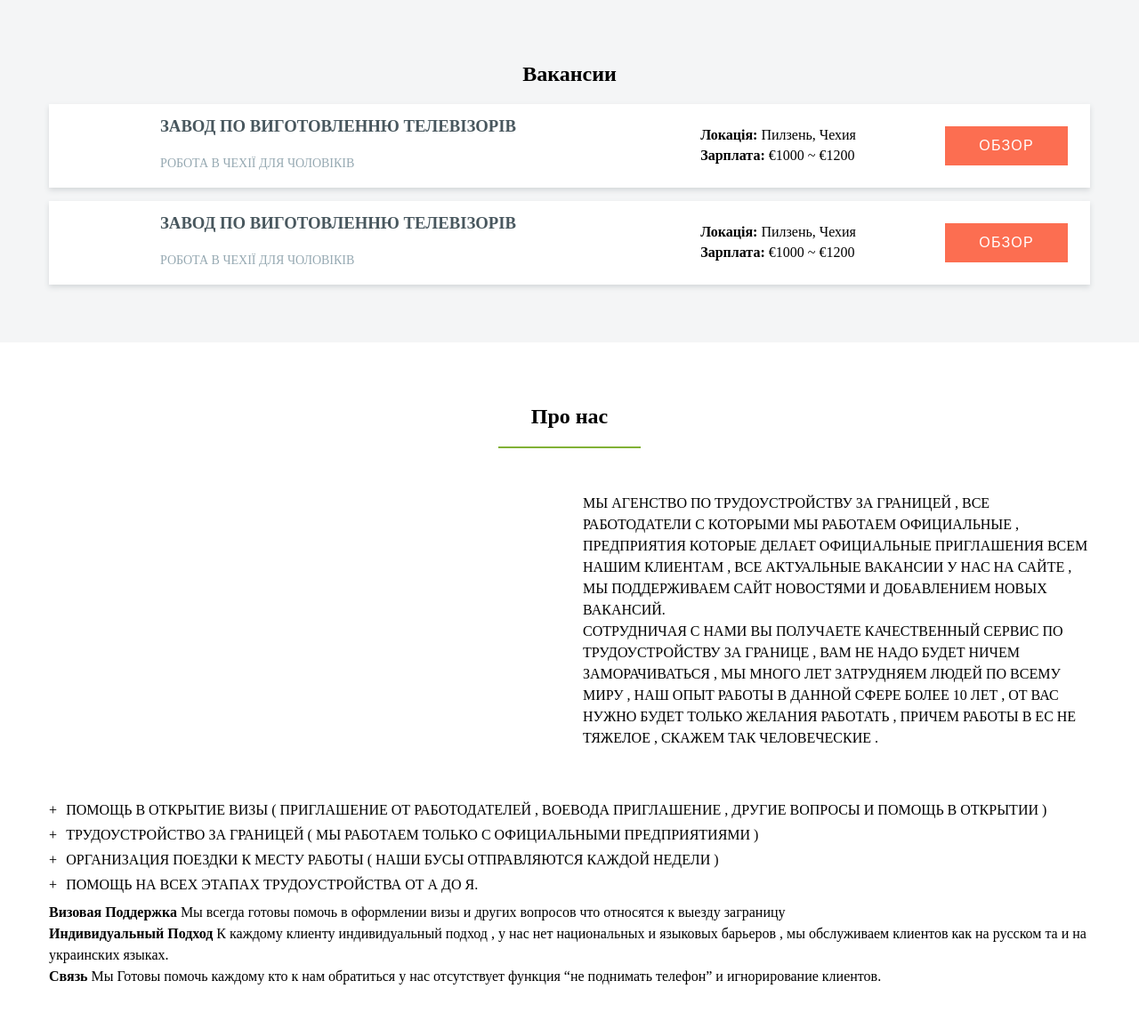
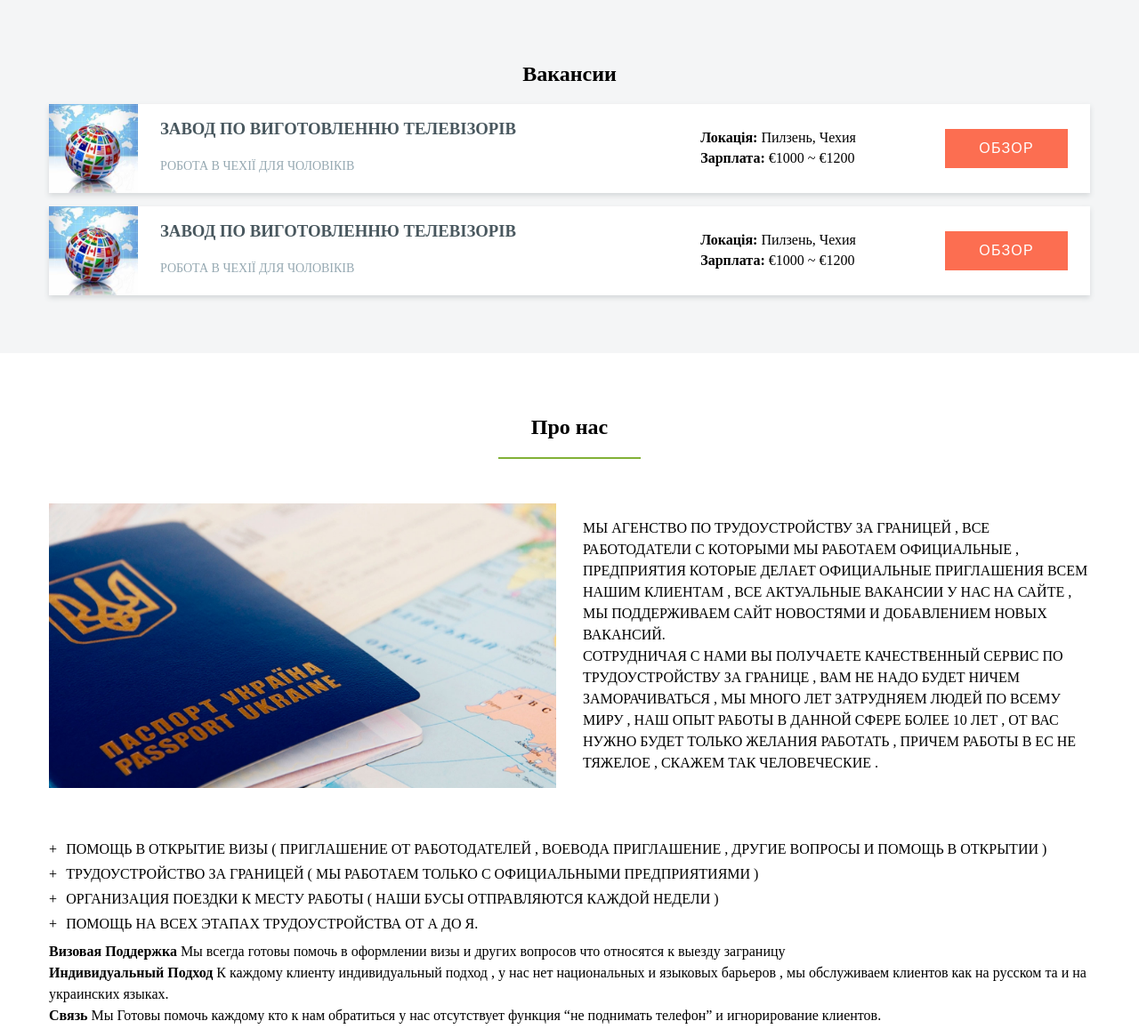
Before and after one commit to maxpavluschenko/landing, a website: page src/index.html in a window 1280 px wide. Shown: the top 1157 px of the page at 89% size. Drawn offline with nearby package versions, Linux system fonts and the light colour scheme; files that its build step writes are made by us from their sources; the site is published under a folder, as on GitHub Pages, so addresses that start at the root find nothing; files whose address does not match are found by name.

Commit message:
create templates

```diff
--- a/src/template/about.html
+++ b/src/template/about.html
@@ -4,7 +4,7 @@
         <div class="line"></div>
         <div class="about-us-wrapper">
             <div>
-                <img src="/img/robota-za-kordonom.jpg" alt="">
+                <img src="img/robota-za-kordonom.jpg" alt="">
             </div>
             <div>
                 <p>МЫ АГЕНСТВО ПО ТРУДОУСТРОЙСТВУ ЗА ГРАНИЦЕЙ , ВСЕ РАБОТОДАТЕЛИ С КОТОРЫМИ МЫ РАБОТАЕМ ОФИЦИАЛЬНЫЕ ,
--- a/src/template/vacancies.html
+++ b/src/template/vacancies.html
@@ -4,7 +4,7 @@
         <div class="vacancies-wrapper">
             <div class="vacancy">
                 <div>
-                    <img src="/img/globus.jpg" alt="">
+                    <img src="img/globus.jpg" alt="">
                 </div>
                 <div class="vacancy-info">
                     <h3>ЗАВОД ПО ВИГОТОВЛЕННЮ ТЕЛЕВІЗОРІВ</h3>
@@ -26,7 +26,7 @@
             </div>
             <div class="vacancy">
                 <div>
-                    <img src="/img/globus.jpg" alt="">
+                    <img src="img/globus.jpg" alt="">
                 </div>
                 <div class="vacancy-info">
                     <h3>ЗАВОД ПО ВИГОТОВЛЕННЮ ТЕЛЕВІЗОРІВ</h3>
```
Also changed, not shown: build/index.html.
